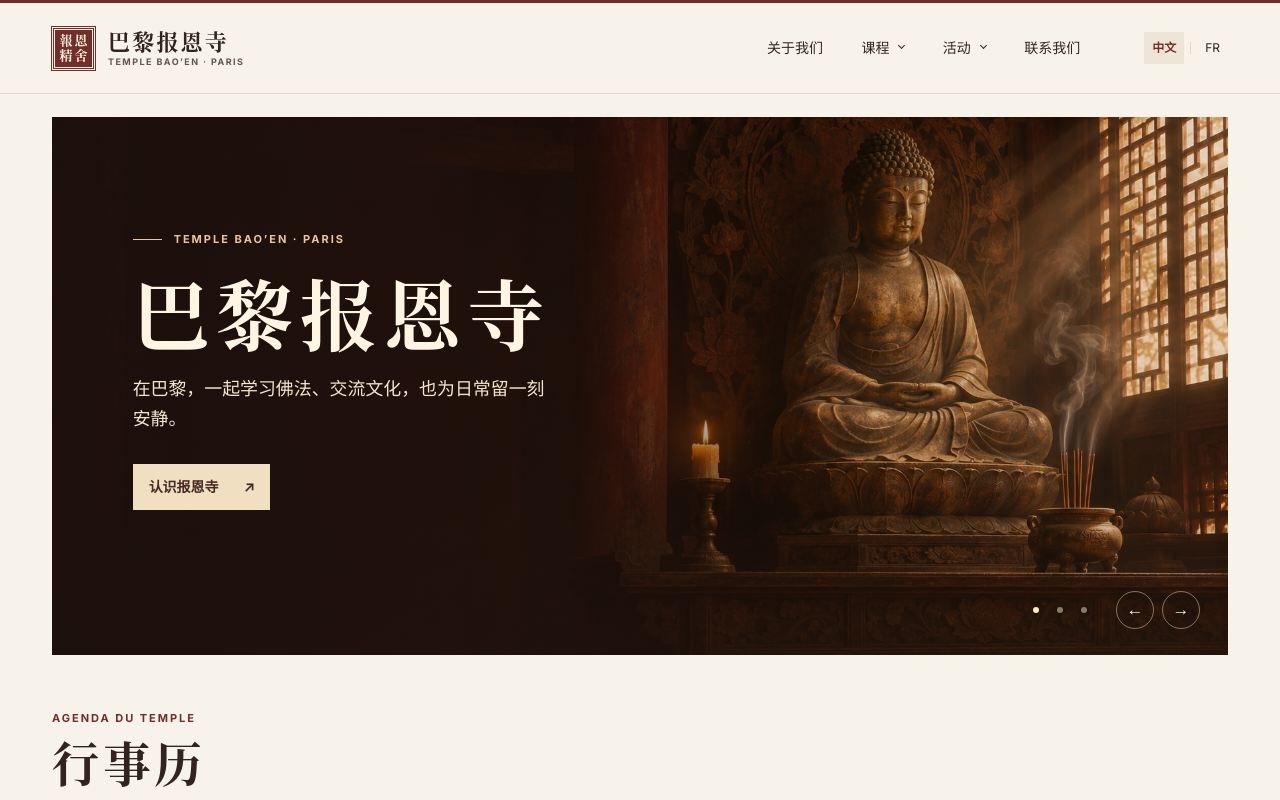
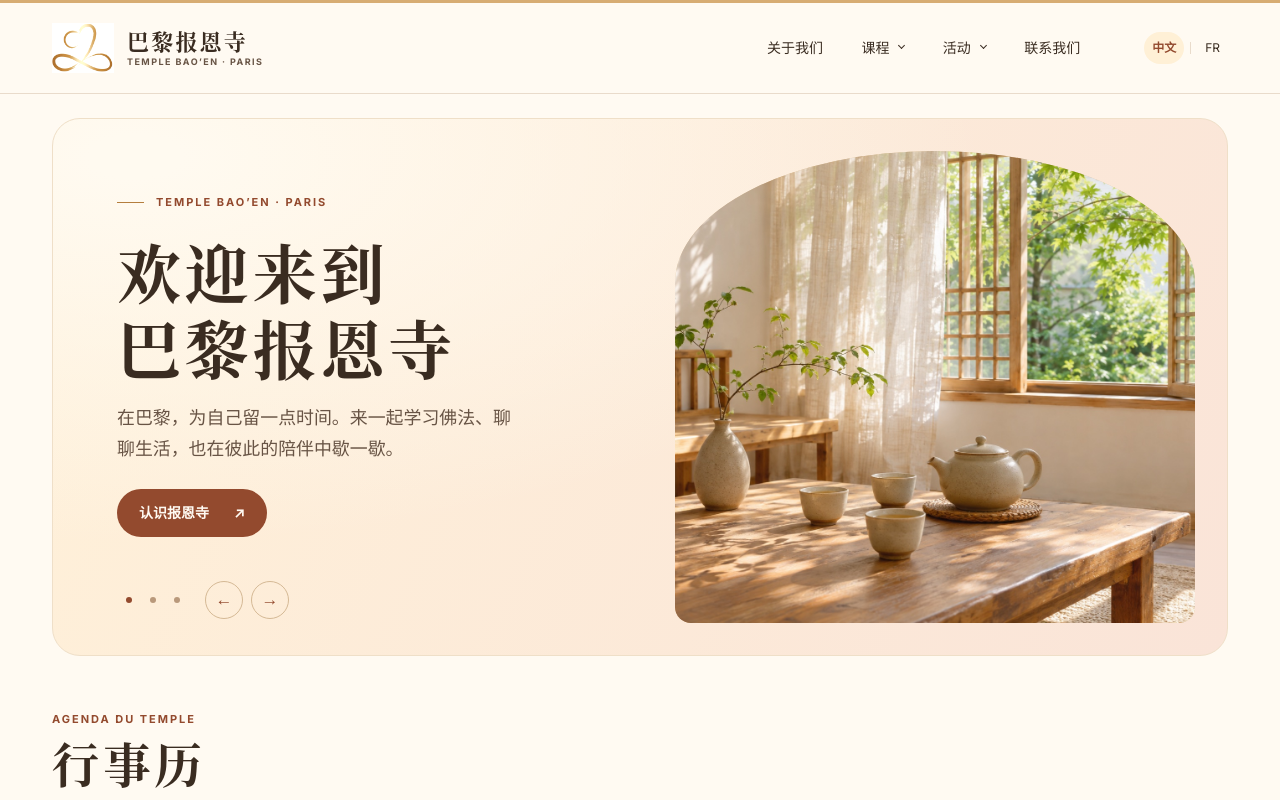
Before and after one commit to yizhi0129/paris-baoen, a plain HTML site: page dist/index.html in a window 1280 px wide. Shown: the top 800 px of the page. Drawn offline with Linux system fonts and the light colour scheme.

Commit message:
Update Site source

```diff
--- a/dist/app.js
+++ b/dist/app.js
@@ -1,7 +1,7 @@
 const slides = [
   {
-    zh: ['TEMPLE BAO’EN · PARIS', '巴黎报恩寺', '在巴黎，一起学习佛法、交流文化，也为日常留一刻安静。', '认识报恩寺'],
-    fr: ['巴黎报恩寺', 'Temple Bao’en', 'À Paris, étudier le bouddhisme, partager des cultures et trouver un moment de calme.', 'Découvrir le temple'],
+    zh: ['TEMPLE BAO’EN · PARIS', '欢迎来到\n巴黎报恩寺', '在巴黎，为自己留一点时间。来一起学习佛法、聊聊生活，也在彼此的陪伴中歇一歇。', '认识报恩寺'],
+    fr: ['巴黎报恩寺', 'Bienvenue au\ntemple Bao’en', 'À Paris, prenez un moment pour vous. Venez découvrir le bouddhisme, échanger et faire une pause ensemble.', 'Découvrir le temple'],
     href: '#about',
   },
   {
@@ -72,7 +72,7 @@ function renderSlide() {
   byId('hero-link').href = current.href;
   document.querySelector('.hero').dataset.slide = slide;
   dots.forEach((dot, index) => {
-    dot.setAttribute('aria-label', slides[index][language][1]);
+    dot.setAttribute('aria-label', slides[index][language][1].replace('\n', ' '));
     if (index === slide) dot.setAttribute('aria-current', 'true');
     else dot.removeAttribute('aria-current');
   });
--- a/dist/index.html
+++ b/dist/index.html
@@ -3,7 +3,7 @@
 <head>
   <meta charset="utf-8">
   <meta name="viewport" content="width=device-width, initial-scale=1">
-  <meta name="theme-color" content="#f7f3eb">
+  <meta name="theme-color" content="#fffaf2">
   <meta name="description" content="巴黎报恩寺中法双语网站。了解课程、活动与行事历。">
   <title>巴黎报恩寺 · Temple Bao’en Paris</title>
   <link rel="stylesheet" href="./styles.css">
@@ -14,7 +14,7 @@
   <header class="header" id="top">
     <div class="header-inner">
       <a class="brand" href="#top" aria-label="巴黎报恩寺 · Temple Bao’en Paris">
-        <span class="seal" aria-hidden="true">報恩<br>精舍</span>
+        <span class="logo-mark"><img src="./assets/baoen-logo.jpg" alt="" width="1280" height="1280"></span>
         <span class="brand-names"><strong>巴黎报恩寺</strong><span>TEMPLE BAO’EN · PARIS</span></span>
       </a>
       <button class="menu-toggle" type="button" aria-expanded="false" aria-controls="navigation" data-copy="菜单|Menu">菜单</button>
@@ -46,13 +46,11 @@
   </header>
   <main id="main" class="wrap">
     <section class="hero" aria-label="巴黎报恩寺">
-      <img class="hero-image" src="./assets/temple.jpg" alt="" fetchpriority="high">
-      <div class="hero-shade"></div>
       <div class="hero-content" aria-live="polite">
         <p class="eyebrow hero-eyebrow" id="hero-label">TEMPLE BAO’EN · PARIS</p>
-        <h1 id="hero-title">巴黎报恩寺</h1>
-        <p id="hero-description">在巴黎，一起学习佛法、交流文化，也为日常留一刻安静。</p>
-        <a class="button button-cream" id="hero-link" href="#about"><span id="hero-action">认识报恩寺</span><span aria-hidden="true">↗</span></a>
+        <h1 id="hero-title">欢迎来到<br>巴黎报恩寺</h1>
+        <p id="hero-description">在巴黎，为自己留一点时间。来一起学习佛法、聊聊生活，也在彼此的陪伴中歇一歇。</p>
+        <a class="button" id="hero-link" href="#about"><span id="hero-action">认识报恩寺</span><span aria-hidden="true">↗</span></a>
       </div>
       <div class="hero-controls">
         <div class="slide-dots" role="group" aria-label="轮播">
@@ -62,6 +60,9 @@
         </div>
         <button class="round" type="button" data-step="-1" aria-label="上一张">←</button>
         <button class="round" type="button" data-step="1" aria-label="下一张">→</button>
+      </div>
+      <div class="hero-media">
+        <img class="hero-image" src="./assets/tea-room.jpg" alt="" width="1500" height="1125" fetchpriority="high">
       </div>
     </section>
 
@@ -146,7 +147,10 @@
   </main>
   <footer class="footer">
     <div class="wrap footer-inner">
-      <span>© <span id="year"></span> <span data-copy="巴黎报恩寺|Temple Bao’en Paris">巴黎报恩寺</span></span>
+      <div class="footer-brand">
+        <span class="logo-mark"><img src="./assets/baoen-logo.jpg" alt="" width="1280" height="1280" loading="lazy"></span>
+        <span>© <span id="year"></span> <span data-copy="巴黎报恩寺|Temple Bao’en Paris">巴黎报恩寺</span></span>
+      </div>
       <a href="#top"><span data-copy="回到顶部|Retour en haut">回到顶部</span> ↑</a>
     </div>
   </footer>
--- a/dist/styles.css
+++ b/dist/styles.css
@@ -2,12 +2,16 @@
 
 :root {
   color-scheme: light;
-  --paper: #f7f3eb;
-  --card: #fcf9f2;
-  --ink: #322320;
-  --muted: #64554e;
-  --wine: #722f29;
-  --border: #e1d6c7;
+  --paper: #fffaf2;
+  --card: #fffdf8;
+  --ink: #3a2c21;
+  --muted: #685445;
+  --accent: #934a2e;
+  --accent-hover: #763921;
+  --gold: #b47e3d;
+  --honey: #fff0d6;
+  --peach: #f9e5d7;
+  --border: #e9dbcb;
   --song: "Songti SC", "Noto Serif CJK SC", "SimSun", serif;
   --sans: Inter, "PingFang SC", "Microsoft YaHei", system-ui, sans-serif;
   --serif: "Instrument Serif", Georgia, var(--song);
@@ -27,90 +31,142 @@ h1, h2, h3 { font-family: var(--serif); font-weight: 400; line-height: 1.1; }
 .skip { position: fixed; z-index: 4; top: 8px; left: 8px; padding: 10px 16px; background: var(--card); transform: translateY(-150%); }
 .skip:focus { transform: none; }
 .wrap, .header-inner { width: min(100% - 104px, 1264px); margin-inline: auto; }
-.header { border-top: 3px solid var(--wine); border-bottom: 1px solid var(--border); position: relative; z-index: 2; }
+.header { border-top: 3px solid #d7ac73; border-bottom: 1px solid var(--border); position: relative; z-index: 2; }
 .header-inner { min-height: 90px; display: flex; align-items: center; gap: clamp(22px, 5vw, 75px); }
 .brand { display: flex; align-items: center; gap: 13px; flex-shrink: 0; }
-.seal { display: grid; place-content: center; border: 3px double #f8efe1; outline: 1px solid var(--wine); background: var(--wine); color: #fff2df; width: 43px; height: 43px; font: 700 13px/1.12 var(--song); letter-spacing: 2px; padding-left: 2px; }
+.logo-mark {
+  display: block;
+  position: relative;
+  flex: none;
+  width: 62px;
+  aspect-ratio: 1.25;
+  overflow: hidden;
+  mix-blend-mode: multiply;
+}
+.logo-mark img {
+  position: absolute;
+  width: 151%;
+  height: auto;
+  max-width: none;
+  left: -23%;
+  top: -39%;
+  filter: brightness(1.05);
+}
 .brand-names { display: grid; gap: 3px; line-height: 1.2; }
 .brand-names strong { font: 700 22px/1.15 var(--song); letter-spacing: .10em; }
 .brand-names > span { color: var(--muted); font-size: 9px; font-weight: 700; letter-spacing: .16em; }
 nav { display: flex; align-items: center; gap: clamp(18px, 3vw, 43px); margin-left: auto; font-size: 14px; font-weight: 500; }
-nav a:hover, summary:hover { color: var(--wine); }
+nav a:hover, summary:hover { color: var(--accent); }
 .dropdown { position: relative; }
 summary { display: flex; align-items: center; gap: 10px; cursor: pointer; list-style: none; }
 summary::-webkit-details-marker { display: none; }
 .chevron { border: solid currentColor; border-width: 0 1px 1px 0; width: 5px; height: 5px; transform: translateY(-2px) rotate(45deg); }
 details[open] .chevron { transform: translateY(1px) rotate(225deg); }
-.dropdown-panel { position: absolute; background: var(--card); border: 1px solid var(--border); box-shadow: 0 8px 22px #32232014; top: calc(100% + 14px); left: -13px; width: max-content; max-width: 240px; padding: 6px; }
-.dropdown-panel a { display: block; padding: 8px 14px; }
-.dropdown-panel a:hover { background: #f0e5d8; }
+.dropdown-panel { position: absolute; background: var(--card); border: 1px solid var(--border); box-shadow: 0 8px 22px #32232014; top: calc(100% + 14px); border-radius: 12px; left: -13px; width: max-content; max-width: 240px; padding: 6px; }
+.dropdown-panel a { border-radius: 7px; display: block; padding: 8px 14px; }
+.dropdown-panel a:hover { background: var(--honey); }
 .languages { display: flex; align-items: center; gap: 6px; flex-shrink: 0; }
 .languages span { height: 12px; width: 1px; background: var(--border); }
 .languages button, .menu-toggle { border: 0; background: transparent; padding: 6px 8px; font-size: 12px; }
-.languages button[aria-pressed=true] { background: #efe4d8; color: var(--wine); font-weight: 700; }
+.languages button[aria-pressed=true] { background: var(--honey); border-radius: 20px; color: var(--accent); font-weight: 700; }
 .menu-toggle { display: none; }
 
-.hero { margin-top: 23px; min-height: clamp(420px, 42vw, 590px); display: flex; align-items: center; position: relative; isolation: isolate; overflow: hidden; color: #fff5e3; background: radial-gradient(ellipse at 75% 40%, #73482f, #2e1b17 66%); }
-.hero-image, .hero-shade { position: absolute; inset: 0; width: 100%; height: 100%; z-index: -1; }
-.hero-image { object-fit: cover; object-position: 58% 53%; transition: object-position .5s; }
-.hero[data-slide="1"] .hero-image { object-position: 76% 36%; }
-.hero[data-slide="2"] .hero-image { object-position: 89% 75%; }
-.hero-shade { background: linear-gradient(90deg, #1c100df5 0%, #21110cce 31%, #1e110a49 62%, #24140e12 100%), linear-gradient(0deg, #21130bb8, transparent 28%); }
-.hero-content { padding: 58px clamp(30px, 6.3vw, 93px) 88px; width: min(100%, 780px); }
-.eyebrow { text-transform: uppercase; color: var(--wine); font-size: 11px; font-weight: 700; letter-spacing: .18em; line-height: 1.4; }
-.hero-eyebrow { display: flex; align-items: center; gap: 12px; color: #e8c69d; }
-.hero-eyebrow::before { content: ""; width: 29px; height: 1px; background: currentColor; }
-.hero h1 { margin-top: 23px; font-size: clamp(50px, 6.4vw, 96px); text-wrap: balance; }
-:lang(zh-Hans) .hero h1 { font-size: clamp(45px, 6vw, 88px); letter-spacing: .09em; }
-.hero-content > p:not(.eyebrow) { margin-top: 19px; max-width: 420px; color: #f3e5d2; font-size: clamp(15px, 1.4vw, 18px); }
-.button { display: inline-flex; align-items: center; justify-content: space-between; gap: 25px; font-size: 14px; font-weight: 600; }
-.button-cream { margin-top: 29px; color: #482a23; background: #f1dfc2; padding: 11px 16px; }
-.button-cream:hover { background: #fff1d8; }
-.hero-controls { position: absolute; bottom: 26px; right: 28px; display: flex; align-items: center; gap: 8px; }
-.slide-dots { display: flex; margin-right: 12px; }
+.hero {
+  --hero-padding: clamp(28px, 5vw, 73px);
+  margin-top: 24px;
+  min-height: clamp(480px, 42vw, 575px);
+  display: grid;
+  grid-template-columns: repeat(2, minmax(0, 1fr));
+  grid-template-rows: 1fr auto;
+  align-items: center;
+  column-gap: clamp(15px, 3vw, 42px);
+  padding: clamp(20px, 2.5vw, 35px);
+  padding-left: var(--hero-padding);
+  border: 1px solid #efdfc8;
+  border-radius: 28px;
+  background: radial-gradient(ellipse at 7% 7%, #fffaf0 3%, transparent 55%), linear-gradient(115deg, #fff1d9, #fae4d8);
+}
+.hero-content { padding-block: 26px 16px; }
+.hero-media {
+  display: grid;
+  grid-column: 2;
+  grid-row: 1 / span 2;
+  align-self: stretch;
+  overflow: hidden;
+  min-height: 0;
+  border-radius: 50% 50% 16px 16px / 28% 28% 16px 16px;
+  background: #e6c9a3;
+}
+.hero-image { width: 100%; height: 100%; min-height: 0; object-fit: cover; object-position: center 58%; transition: object-position .5s; }
+.hero[data-slide="1"] .hero-image { object-position: 35% 48%; }
+.hero[data-slide="2"] .hero-image { object-position: 67% 67%; }
+.eyebrow { text-transform: uppercase; color: var(--accent); font-size: 11px; font-weight: 700; letter-spacing: .18em; line-height: 1.4; }
+.hero-eyebrow { display: flex; align-items: center; gap: 12px; }
+.hero-eyebrow::before { content: ""; width: 27px; height: 1px; background: var(--gold); }
+.hero h1 { margin-top: 23px; font-size: clamp(42px, 5.4vw, 80px); white-space: pre-line; }
+:lang(zh-Hans) .hero h1 { font-size: clamp(38px, 5vw, 72px); letter-spacing: .06em; line-height: 1.18; }
+.hero-content > p:not(.eyebrow) { margin-top: 19px; max-width: 400px; color: var(--muted); font-size: clamp(15px, 1.4vw, 18px); }
+.button {
+  display: inline-flex;
+  align-items: center;
+  justify-content: space-between;
+  gap: 25px;
+  margin-top: 25px;
+  border-radius: 40px;
+  padding: 12px 22px;
+  background: var(--accent);
+  color: #fffaf2;
+  font-size: 14px;
+  font-weight: 600;
+}
+.button:hover { background: var(--accent-hover); }
+.hero-controls { display: flex; align-items: center; gap: 8px; padding-block: 10px 4px; }
+.slide-dots { display: flex; margin-right: 8px; }
 .slide-dots button { position: relative; width: 24px; height: 32px; padding: 0; background: transparent; border: 0; }
-.slide-dots button::after { content: ""; position: absolute; inset: 13px 9px; border-radius: 50%; background: #f9ead07a; }
-.slide-dots button[aria-current=true]::after { background: #f9ead0; }
+.slide-dots button::after { content: ""; position: absolute; inset: 13px 9px; border-radius: 50%; background: #b9997b; }
+.slide-dots button[aria-current=true]::after { background: var(--accent); }
 .round { display: grid; place-content: center; background: transparent; border: 1px solid var(--border); width: 38px; height: 38px; border-radius: 50%; line-height: 1; font-size: 17px; }
-.hero .round { border-color: #f8e6c372; }
-.hero .round:hover { background: #f8e6c331; }
+.hero .round { border-color: #d5b995; color: var(--accent); }
+.hero .round:hover { background: var(--card); }
 
 .section { padding-block: 56px; border-bottom: 1px solid var(--border); }
 .section h2 { font-size: clamp(39px, 4.5vw, 60px); margin-top: 10px; }
 :lang(zh-Hans) .section h2 { font-size: clamp(31px, 3.7vw, 48px); letter-spacing: .08em; }
 .section-heading { margin-bottom: 26px; }
-.calendar-layout { display: grid; grid-template-columns: 1.27fr 1fr; gap: 16px; }
-.calendar-card, .agenda-card { border: 1px solid var(--border); padding: clamp(20px, 3vw, 39px); }
+.calendar-layout { display: grid; grid-template-columns: 1.27fr 1fr; gap: 19px; }
+.calendar-card, .agenda-card { border: 1px solid var(--border); border-radius: 22px; padding: clamp(20px, 3vw, 39px); }
 .calendar-card { background: var(--card); }
 .month-bar, .month-actions { display: flex; align-items: center; }
 .month-bar { justify-content: space-between; gap: 14px; margin-bottom: 14px; }
 .month-bar h3 { font-size: 31px; }
 :lang(zh-Hans) .month-bar h3 { font-size: 23px; }
 .month-actions { gap: 7px; }
-.month-actions .round:hover { background: #f0e5d8; }
+.month-actions .round:hover { background: var(--honey); }
 .week, .days { display: grid; grid-template-columns: repeat(7, minmax(0, 1fr)); text-align: center; gap: 4px; }
 .week { font-size: 12px; color: var(--muted); border-bottom: 1px solid var(--border); padding-bottom: 6px; margin-bottom: 7px; }
 .day { border: 1px solid transparent; background: transparent; border-radius: 3px; font-size: 14px; min-height: 33px; padding: 1px; }
-.day:hover { background: #f1e8dc; }
-.day[aria-current=date] { border-color: var(--wine); }
-.day[aria-pressed=true] { background: var(--wine); color: #fff8ef; }
-.agenda-card { display: flex; flex-direction: column; align-items: flex-start; justify-content: center; background: #eee4d7; }
-.agenda-icon { display: block; width: 25px; height: 23px; border: 1px solid var(--wine); margin-bottom: 22px; position: relative; }
-.agenda-icon::before { position: absolute; content: ""; height: 8px; left: 4px; right: 4px; top: -4px; border: solid var(--wine); border-width: 0 1px; }
-.agenda-icon::after { position: absolute; content: ""; left: 0; right: 0; top: 6px; border-top: 1px solid var(--wine); }
+.day:hover { background: var(--honey); }
+.day[aria-current=date] { border-color: var(--accent); }
+.day[aria-pressed=true] { background: var(--accent); color: #fff8ef; }
+.agenda-card { display: flex; flex-direction: column; align-items: flex-start; justify-content: center; background: linear-gradient(120deg, var(--honey), var(--peach)); }
+.agenda-icon { display: block; width: 25px; height: 23px; border: 1px solid var(--accent); margin-bottom: 22px; position: relative; }
+.agenda-icon::before { position: absolute; content: ""; height: 8px; left: 4px; right: 4px; top: -4px; border: solid var(--accent); border-width: 0 1px; }
+.agenda-icon::after { position: absolute; content: ""; left: 0; right: 0; top: 6px; border-top: 1px solid var(--accent); }
 .agenda-card h3, .entries h3 { font-size: 33px; margin: 8px 0 10px; }
 :lang(zh-Hans) :is(.agenda-card, .entries) h3 { font-size: 24px; }
 .agenda-card p:not(.eyebrow), .entries p, .about > p, .contact > p { color: var(--muted); }
 .agenda-card ul { padding-left: 18px; margin: 0; }
-.text-link { display: inline-flex; gap: 20px; align-items: center; border-bottom: 1px solid #ae8c7b; padding-bottom: 3px; margin-top: 24px; color: var(--wine); font-size: 14px; font-weight: 600; }
+.text-link { display: inline-flex; gap: 20px; align-items: center; border-bottom: 1px solid #ae8c7b; padding-bottom: 3px; margin-top: 24px; color: var(--accent); font-size: 14px; font-weight: 600; }
 .text-link:hover { border-color: currentColor; }
 .about, .contact { display: grid; grid-template-columns: 1fr 1fr; align-items: end; gap: 24px; }
 .about > p, .contact > p { max-width: 490px; }
 .entries { display: grid; grid-template-columns: repeat(2, 1fr); gap: 14px; margin-top: 27px; }
 .entries.three { grid-template-columns: repeat(3, 1fr); }
-.entries article { border: 1px solid var(--border); padding: 22px; background: var(--card); }
-.entries article:target { border-color: var(--wine); }
-.footer { color: #eee1d2; background: #382520; }
+.entries article { border: 1px solid var(--border); padding: 22px; border-radius: 16px; background: var(--card); }
+.entries article:target { border-color: var(--accent); }
+.footer { color: var(--muted); background: #f5e8d7; }
+.footer-brand { display: flex; align-items: center; gap: 12px; }
+.footer-brand .logo-mark { width: 36px; }
 .footer-inner { display: flex; justify-content: space-between; align-items: center; gap: 12px; padding-block: 23px; font-size: 13px; }
 .footer a:hover { text-decoration: underline; }
 
@@ -119,18 +175,20 @@ details[open] .chevron { transform: translateY(1px) rotate(225deg); }
   .header-inner { gap: 18px; min-height: 75px; }
   nav { gap: 19px; }
 }
-@media (max-width: 700px) {
+@media (max-width: 790px) {
   .wrap, .header-inner { width: calc(100% - 34px); }
+  .header-inner { gap: 12px; }
+  .brand .logo-mark { width: 48px; }
   .menu-toggle { display: block; margin-left: auto; border: 1px solid var(--border); }
   nav { display: none; position: absolute; align-items: stretch; flex-direction: column; gap: 0; top: 100%; left: 0; right: 0; padding: 6px 17px 14px; background: var(--paper); border-bottom: 1px solid var(--border); box-shadow: 0 8px 16px #32232013; }
   nav.is-open { display: flex; }
   nav > a, nav summary { padding: 11px 6px; }
   .dropdown-panel { position: static; box-shadow: none; border: 0; background: transparent; max-width: 100%; }
-  .hero { min-height: 460px; margin-top: 15px; }
-  .hero-image { object-position: 65% center; }
-  .hero-shade { background: linear-gradient(90deg, #21140eea, #21140e6b), linear-gradient(0deg, #21130ba1, transparent 35%); }
-  .hero-content { padding-inline: 25px; }
-  .hero-controls { right: 16px; bottom: 16px; }
+  .hero { grid-template-columns: 1fr; grid-template-rows: auto auto auto; gap: 16px; min-height: 0; margin-top: 15px; padding: 23px; border-radius: 21px; }
+  .hero-content { padding: 5px 0 0; }
+  .hero-media { grid-column: 1; grid-row: 2; aspect-ratio: 1.42; border-radius: 48% 48% 10px 10px / 22% 22% 10px 10px; }
+  .hero-image { object-position: center 52%; }
+  .hero-controls { grid-row: 3; justify-content: flex-end; padding: 0; }
   .section { padding-block: 40px; }
   .calendar-layout, .about, .contact, .entries, .entries.three { grid-template-columns: 1fr; }
 }
@@ -139,7 +197,7 @@ details[open] .chevron { transform: translateY(1px) rotate(225deg); }
   .brand { gap: 8px; }
   .brand-names strong { font-size: 18px; }
   .brand-names > span { font-size: 8px; }
-  .seal { width: 35px; height: 35px; }
+  .brand .logo-mark { width: 43px; }
 }
 @media (prefers-reduced-motion: reduce) {
   *, *::before, *::after { scroll-behavior: auto !important; transition: none !important; }
```
Also changed, not shown: dist/assets/baoen-logo.jpg (added), dist/assets/tea-room.jpg (added).
